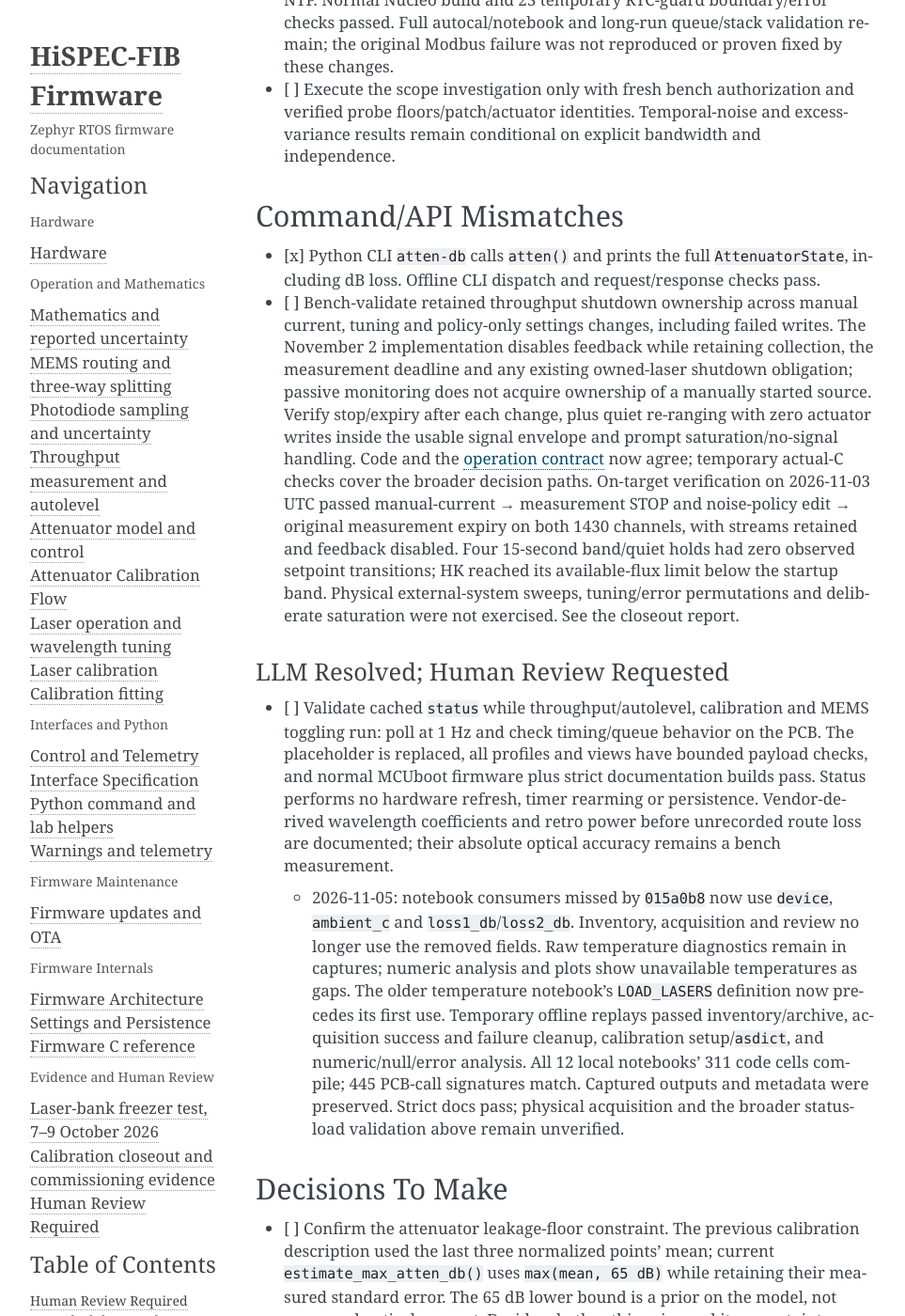
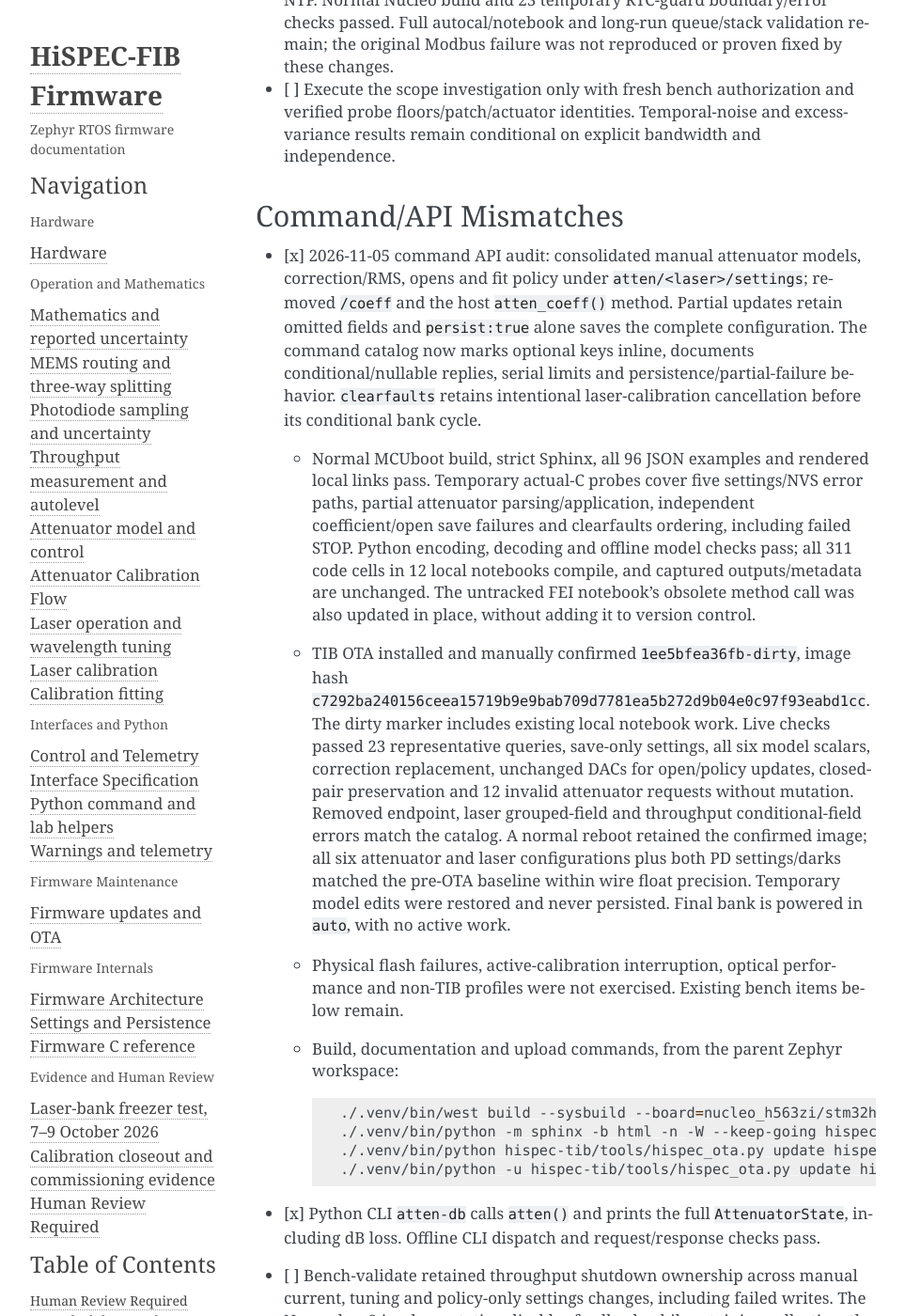
Before and after one commit to COO-Utilities/hispec-tib, a Sphinx documentation site: the page built from doc/human_review_required.md, in a window 1280 px wide and 1400 px high, scrolled down 8278 px. Shown: the whole window at 94% size, without its empty margins (148-1111 px from the left). Built offline with Sphinx 7.4.7, drawn with Linux system fonts in a browser that asks for light colours.

Commit message:
Record command API OTA verification and PD persistence semantics

````diff
--- a/doc/human_review_required.md
+++ b/doc/human_review_required.md
@@ -324,6 +324,42 @@ LLMs Agents: Do NOT change heading names in this file.
 
 
 ## Command/API Mismatches
+- [x] 2026-11-05 command API audit: consolidated manual attenuator models,
+  correction/RMS, opens and fit policy under `atten/<laser>/settings`; removed
+  `/coeff` and the host `atten_coeff()` method. Partial updates retain omitted
+  fields and `persist:true` alone saves the complete configuration. The command
+  catalog now marks optional keys inline, documents conditional/nullable replies,
+  serial limits and persistence/partial-failure behavior. `clearfaults` retains
+  intentional laser-calibration cancellation before its conditional bank cycle.
+  - Normal MCUboot build, strict Sphinx, all 96 JSON examples and rendered local
+    links pass. Temporary actual-C probes cover five settings/NVS error paths,
+    partial attenuator parsing/application, independent coefficient/open save
+    failures and clearfaults ordering, including failed STOP. Python encoding,
+    decoding and offline model checks pass; all 311 code cells in 12 local
+    notebooks compile, and captured outputs/metadata are unchanged. The
+    untracked FEI notebook's obsolete method call was also
+    updated in place, without adding it to version control.
+  - TIB OTA installed and manually confirmed `1ee5bfea36fb-dirty`, image hash
+    `c7292ba240156ceea15719b9e9bab709d7781ea5b272d9b04e0c97f93eabd1cc`.
+    The dirty marker includes existing local notebook work. Live checks passed
+    23 representative queries, save-only settings, all six model scalars,
+    correction replacement, unchanged DACs for open/policy updates, closed-pair
+    preservation and 12 invalid attenuator requests without mutation. Removed
+    endpoint, laser grouped-field and throughput conditional-field errors match
+    the catalog. A normal reboot retained the confirmed image; all six attenuator
+    and laser configurations plus both PD settings/darks matched the pre-OTA
+    baseline within wire float precision. Temporary model edits were restored
+    and never persisted. Final bank is powered in `auto`, with no active work.
+  - Physical flash failures, active-calibration interruption, optical performance
+    and non-TIB profiles were not exercised. Existing bench items below remain.
+  - Build, documentation and upload commands, from the parent Zephyr workspace:
+    ```bash
+    ./.venv/bin/west build --sysbuild --board=nucleo_h563zi/stm32h563xx --build-dir ./hispec-tib/app/build-ota ./hispec-tib/app
+    ./.venv/bin/python -m sphinx -b html -n -W --keep-going hispec-tib/doc /private/tmp/hispec-command-api-html
+    ./.venv/bin/python hispec-tib/tools/hispec_ota.py update hispec-tib/app/build-ota/app/zephyr/zephyr.signed.bin --dry-run
+    ./.venv/bin/python -u hispec-tib/tools/hispec_ota.py update hispec-tib/app/build-ota/app/zephyr/zephyr.signed.bin --broker hispec.caltech.edu --device hsfib-tib
+    ```
+
 - [x] Python CLI `atten-db` calls `atten()` and prints the full `AttenuatorState`,
   including dB loss. Offline CLI dispatch and request/response checks pass.
 
````
Also changed, not shown: doc/commands.md (+19 -6 lines), doc/settings.md (+7 -4 lines).
